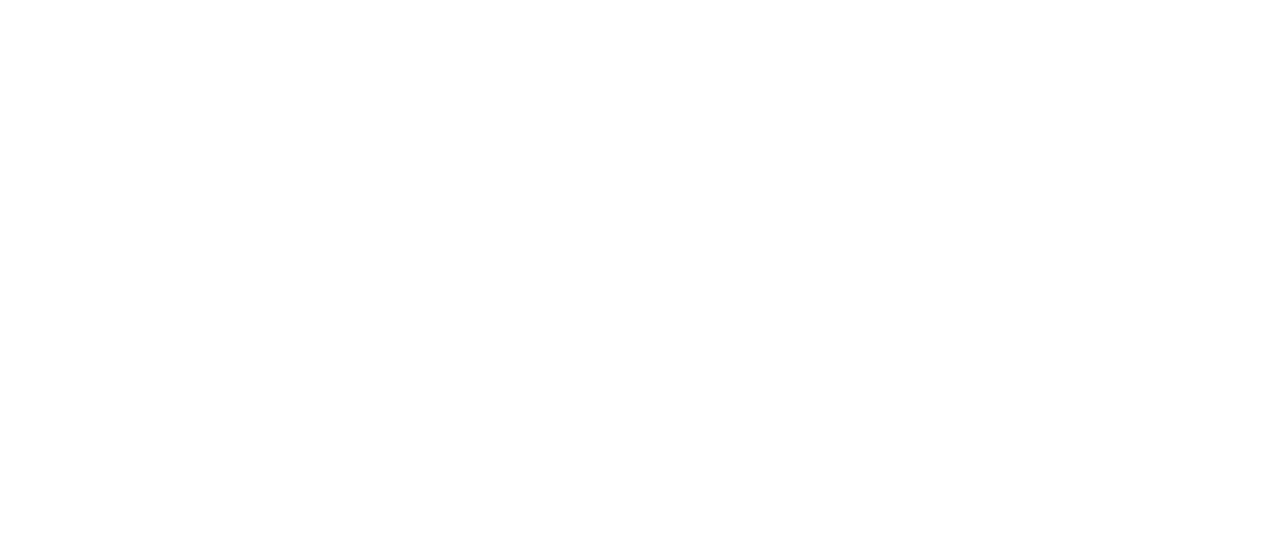
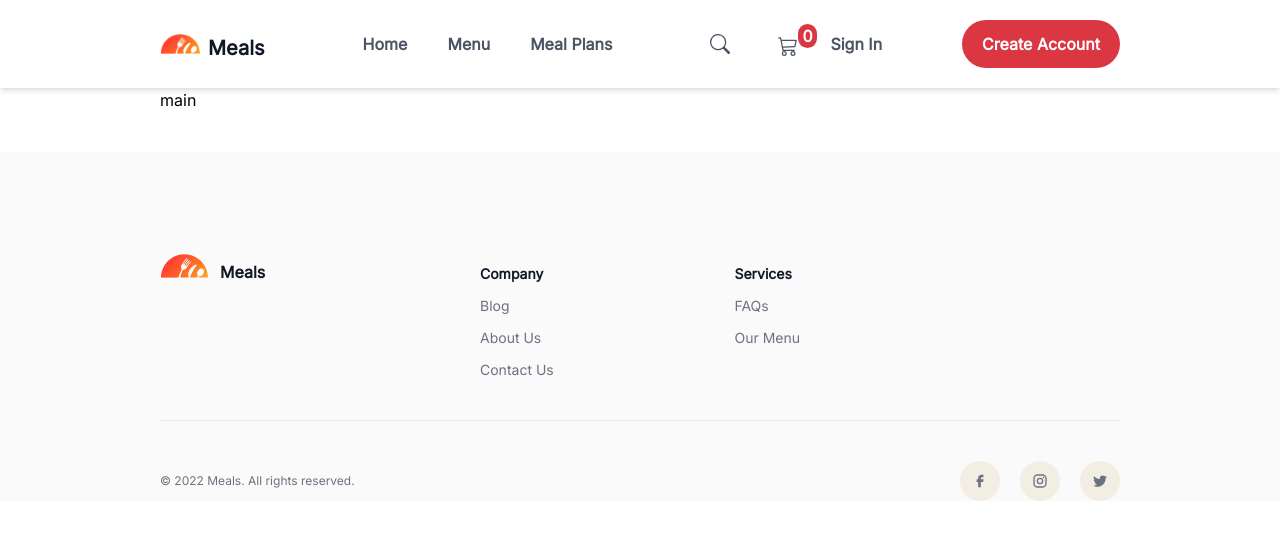
Before and after one commit to Black-Jhon/meals, a React (Create React App) app: page /cart in a window 1280 px wide. Before the commit this address had no page. Shown: the top 540 px of the page. Built offline with nearby package versions, Linux system fonts and the light colour scheme.

Commit message:
initial commit

```diff
--- a/src/App.js
+++ b/src/App.js
@@ -1,12 +1,14 @@
 import React from "react";
 import {Routes, Route} from "react-router-dom";
 import Home from "./pages/Home";
+import Cart from "./components/Cart";
 
 const App = () => {
     return (
         <div>
             <Routes>
                 <Route path="/" element={<Home/>}/>
+                <Route path="/cart" element={<Cart/>}/>
             </Routes>
         </div>
     );
--- /dev/null
+++ b/src/components/Cart.js
@@ -0,0 +1,15 @@
+import React from "react";
+import Navbar from "./Navbar";
+import Footer from "./Footer";
+
+const Cart = () => {
+    return (
+        <div>
+            <Navbar/>
+            <main className="md:px-40 px-5">main</main>
+            <Footer/>
+        </div>
+    );
+};
+
+export default Cart;
--- a/src/components/Footer.js
+++ b/src/components/Footer.js
@@ -6,14 +6,14 @@
 
 const Footer = () => {
     return (
-        <div className="md:px-40 bg-[#fafafa]">
+        <div className="md:px-40 px-5 bg-[#fafafa]">
             <div className="xl:grid xl:grid-cols-3 my-10">
-                <div className="flex gap-3 items-center xl:mx-0 mx-5 xl:pt-0 pt-32">
+                <div className="flex gap-3 items-center xl:pt-0 pt-32">
                     <img src={Logo} className="" alt=""/>
                     <h1 className="capitalize font-bold mt-3 text-gray-900">meals</h1>
                 </div>
 
-                <div className="flex xl:justify-between xl:mx-0 mx-5 xl:gap-0 gap-20">
+                <div className="flex xl:justify-between xl:gap-0 gap-20">
                     <div className="mt-28">
                         <ul className="space-y-3 capitalize text-sm">
                             <li className="font-bold text-gray-900 capitalize">company</li>
@@ -35,7 +35,7 @@
 
             <hr/>
 
-            <div className="mt-10 flex justify-between items-center xl:mx-0 mx-5">
+            <div className="mt-10 flex justify-between items-center">
                 <div>
                     <h1 className="text-xs text-gray-500">© 2022 Meals. All rights reserved.</h1>
                 </div>
--- a/src/components/HeroSection.js
+++ b/src/components/HeroSection.js
@@ -6,19 +6,19 @@
 const HeroSection = () => {
     return (
         <div
-            className="md:px-40 md:bg-inherit bg-[#da3743] md:flex justify-between items-center py-5">
+            className="md:px-40 px-5 md:bg-inherit bg-[#da3743] md:flex justify-between items-center py-5">
             <div className="space-y-10">
-                <h1 className="font-bold xl:text-6xl md:text-7xl md:text-gray-700 text-white xl:w-96 md:w-full xl:h-40 md:h-60 text-2xl md:ml-0 ml-5">
+                <h1 className="font-bold xl:text-6xl md:text-7xl md:text-gray-700 text-white xl:w-96 md:w-full xl:h-40 md:h-60 text-2xl">
                     Delicious meals at your convenience
                 </h1>
-                <h2 className="md:text-gray-500 md:text-xl md:w-96 md:ml-0 ml-5 text-white text-sm">
+                <h2 className="md:text-gray-500 md:text-xl md:w-96 text-white text-sm">
                     Order your meals from us and we will have it delivered at your doorstep.
                 </h2>
                 <button
                     className="hidden md:block capitalize w-80 h-16 text-white bg-[#da3743] md:px-16 md:py-3 btn">
                     get started
                 </button>
-                <div className="relative md:hidden block ml-5">
+                <div className="relative md:hidden block">
                     <h1 className="md:hidden block capitalize text-white mb-2">instant order</h1>
                     <BsSearch className="cursor-pointer absolute top-12 text-xl text-gray-500 left-5"/>
                     <input type="text"
--- a/src/components/ItemMenu.js
+++ b/src/components/ItemMenu.js
@@ -49,7 +49,7 @@
     ];
 
     return (
-        <div className="xl:px-40 bg-[#fafafa] mt-20">
+        <div className="xl:px-40 px-5 bg-[#fafafa] mt-20">
             <h1 className="capitalize py-6 text-[#da3743] font-bold">menu</h1>
 
             <div className="md:flex grid md:justify-between items-center">
--- a/src/components/Navbar.js
+++ b/src/components/Navbar.js
@@ -2,22 +2,27 @@
 import {BsCart3, BsSearch} from "react-icons/bs";
 import Logo from "../images/Vector.png";
 import Sidebar from "./Sidebar";
+import {Link} from "react-router-dom";
 
 const Navbar = () => {
     return (
         <div
-            className="xl:px-40 py-5 bg-[#ffffff] shadow-md flex justify-between items-center text-gray-600 font-bold sticky top-0 z-50">
+            className="xl:px-40 px-5 py-5 bg-[#ffffff] shadow-md flex justify-between items-center text-gray-600 font-bold sticky top-0 z-50">
+            <Link to="/">
                 <div
-                className="logo cursor-pointer flex items-center justify-center font-bold text-xl xl:ml-0 ml-5 space-x-2">
+                    className="logo cursor-pointer flex items-center justify-center font-bold text-xl space-x-2">
                     <img src={Logo} alt="" className="w-10 h-5"/>
                     <span className="capitalize text-gray-900 mt-2">meals</span>
                 </div>
+            </Link>
 
             <div className="hidden xl:block">
                 <ul className="flex gap-10 capitalize">
+                    <Link to="/">
                         <li className="cursor-pointer hover:text-[#da3743] hover:border-b-2 hover:border-[#da3743] transition duration-300 ease-out">
                             home
                         </li>
+                    </Link>
                     <li className="cursor-pointer hover:text-[#da3743] hover:border-b-2 hover:border-[#da3743] transition duration-300 ease-out">
                         menu
                     </li>
@@ -29,9 +34,15 @@
 
             <div className="flex justify-center items-center space-x-20">
                 <div className="relative search xl:flex xl:justify-center xl:items-center xl:space-x-5">
-                    <BsSearch className="hidden xl:block cursor-pointer mr-5 text-xl"/>
+                    <BsSearch className="hidden xl:block cursor-pointer text-xl"/>
+                    <Link to="/cart">
+                        <span className="relative">
                         <BsCart3
-                        className="cursor-pointer text-xl xl:-right-12 xl:mt-1 md:-right-80 absolute -right-28 -top-2 xl:-top-1"/>
+                            className="cursor-pointer text-xl xl:-right-12 xl:-top-3 xl:mt-1 md:-right-80 absolute -right-28 -top-2 xl:-top-1"/>
+                        <span
+                            className="absolute xl:ml-12 bg-[#DA3743] md:ml-80 -top-5 ml-28 rounded-full px-1 flex justify-center items-center text-white">0</span>
+                    </span>
+                    </Link>
                 </div>
 
                 <div className="hidden xl:block capitalize cursor-pointer ml-5">sign in</div>
--- a/src/components/Newsletter.js
+++ b/src/components/Newsletter.js
@@ -26,7 +26,7 @@
     ];
 
     return (
-        <div className="md:px-40">
+        <div className="md:px-40 px-5">
 
             <div className="flex justify-center mt-10 m-auto">
                 <div>
--- a/src/components/Sidebar.js
+++ b/src/components/Sidebar.js
@@ -5,6 +5,7 @@
 import Vec3 from "../images/Vector2.png";
 import Vec4 from "../images/Vector3.png";
 import Vec5 from "../images/Vector5.png";
+import {Link} from "react-router-dom";
 
 const Sidebar = () => {
     const [showSidebar, setShowSidebar] = useState(false);
@@ -19,7 +20,7 @@
                     <img src={Vec5} alt=""/>
                 </button>
             ) : (
-                <GiHamburgerMenu onClick={() => setShowSidebar(!showSidebar)} className="mr-2 text-2xl mt-2"/>
+                <GiHamburgerMenu onClick={() => setShowSidebar(!showSidebar)} className="text-2xl mt-2"/>
             )}
 
             <div
@@ -39,11 +40,13 @@
                     </div>
 
                     <div className="mt-10 flex-col items-start space-y-10 md:-ml-[40rem] -ml-52">
-                        <span
-                            className="flex justify-center items-center gap-5">
+                        <Link to="/">
+                            <span
+                                className="flex justify-center items-center gap-5">
                             <img src={Vec1} alt=""/>
                             <p className="text-gray-700">Home</p>
                         </span>
+                        </Link>
                         <span
                             className="flex justify-center items-center gap-5">
                             <img src={Vec4} alt=""/>
```
Lines whose indentation alone changed are shown as unchanged.
